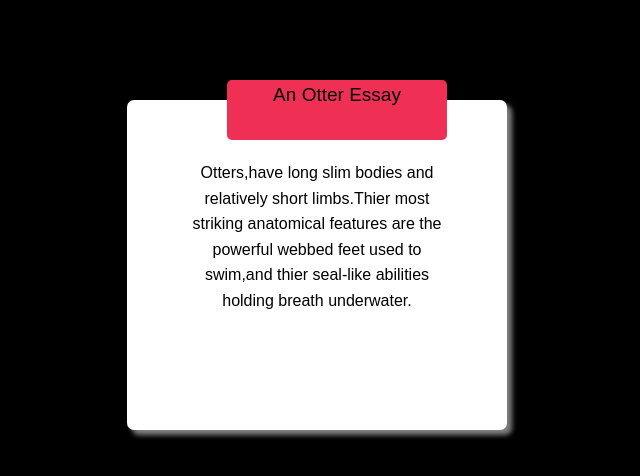
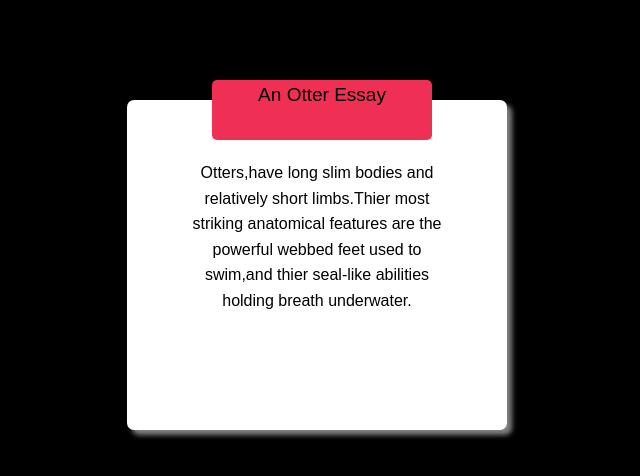
Before and after one commit to Paddy-coy/An_Otter_Essay_Design, a plain HTML site: page index.html in a window 1280 px wide. Shown: the whole page, without its empty margins (323-963 px from the left). Drawn offline with Linux system fonts and the light colour scheme.

Commit message:
fixed a  bug

```diff
--- a/style.css
+++ b/style.css
@@ -34,7 +34,7 @@ padding: 60px;
     text-align: center;
     position: absolute;
     bottom: 290px;
-    left: 100px;
+    left: 85px;
   font-size: 19px;
   font-family: Arial, Helvetica, sans-serif;
 
```
